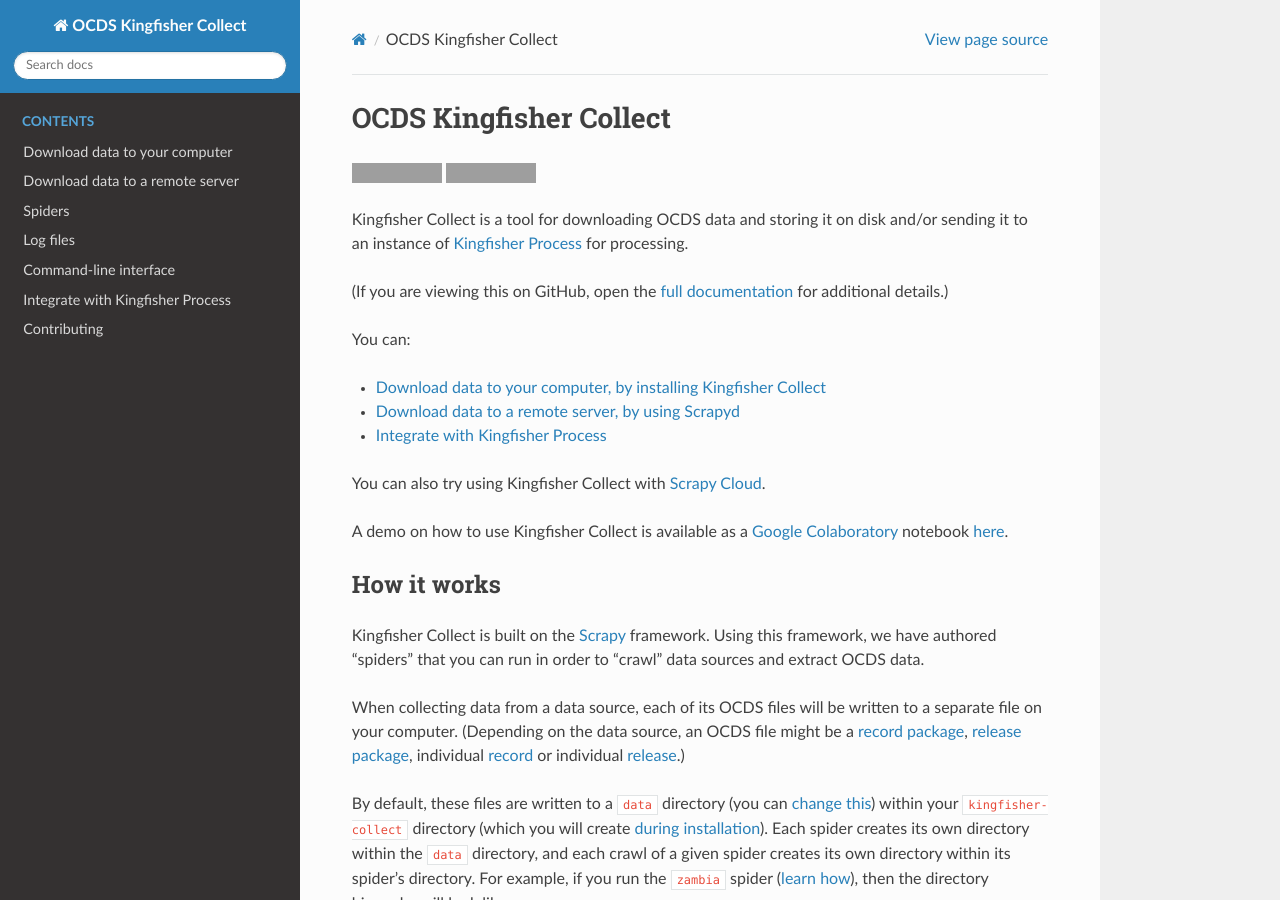
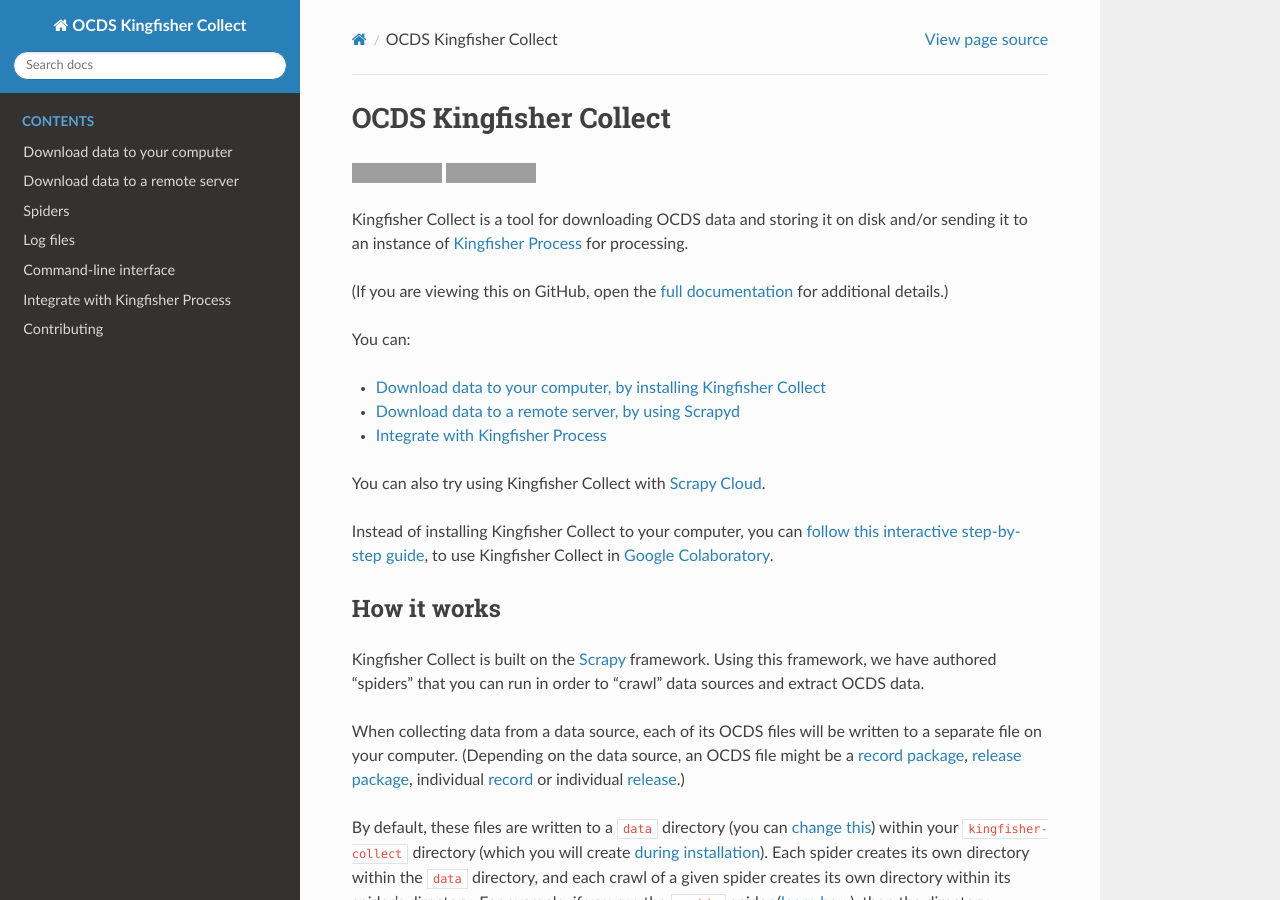
Before and after one commit to open-contracting/kingfisher-collect, a Sphinx documentation site: the page built from docs/index.rst, in a window 1280 px wide and 900 px high. Built offline with Sphinx 7.4.7 and the Read the Docs theme 2.0.0, drawn with Linux system fonts in a browser that asks for light colours; grey boxes are pictures that could not be loaded.

Commit message:
Update docs/index.rst
Co-authored-by: James McKinney <26463+jpmckinney@users.noreply.github.com>

```diff
--- a/docs/index.rst
+++ b/docs/index.rst
@@ -11,7 +11,7 @@
 
 You can also try using Kingfisher Collect with `Scrapy Cloud <https://scrapinghub.com/scrapy-cloud>`_.
 
-A demo on how to use Kingfisher Collect is available as a `Google Colaboratory <https://research.google.com/colaboratory/faq.html>`_ notebook `here <https://colab.research.google.com/drive/1bN5C9h5YLUF9YpIprAeOMZcXJ5Tr6iaO?usp=sharing>`_.
+Instead of installing Kingfisher Collect to your computer, you can `follow this interactive step-by-step guide <https://colab.research.google.com/drive/1bN5C9h5YLUF9YpIprAeOMZcXJ5Tr6iaO>`__, to use Kingfisher Collect in `Google Colaboratory <https://research.google.com/colaboratory/faq.html>`__.
 
 .. _how-it-works:
 
```
